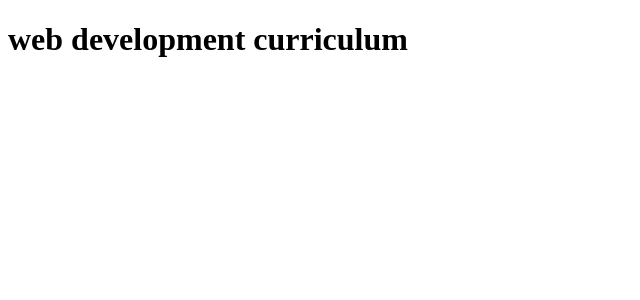
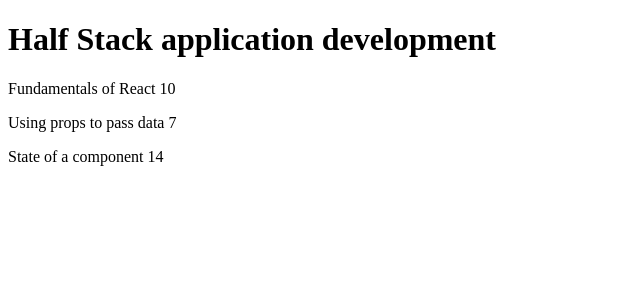
Before and after one commit to TanjaVar/full_stack_mooc_2021, a React (Create React App) app in the folder osa2/kurssitiedot/: page / in a window 1280 px wide. Shown: the top 300 px of the page, without its empty margins (0-640 px from the left). Built offline with nearby package versions, Linux system fonts and the light colour scheme.

Commit message:
Kokoelmien renderointi ja moduulit exercise 2.1

```diff
--- a/osa2/kurssitiedot/src/App.js
+++ b/osa2/kurssitiedot/src/App.js
@@ -2,9 +2,9 @@
 import Course from './components/Course';
 
 
+
 const App = () => {
-  const courses = [
-    {
+  const course = {
     name: 'Half Stack application development',
     id: 1,
     parts: [
@@ -22,36 +22,14 @@
         name: 'State of a component',
         exercises: 14,
         id: 3
-        },
-        {
-          name: 'Redux',
-          exercises: 11,
-          id: 4
-        }
-      ]
-    },
-    {
-      name: 'Node.js',
-      id: 2,
-      parts: [
-        {
-          name: 'Routing',
-          exercises: 3,
-          id: 1
-        },
-        {
-          name: 'Middlewares',
-          exercises: 7,
-          id: 2
       }
     ]
   }
-  ]
+
 
   return (
     <div>
-      <h1>web development curriculum</h1>
-      <Course allCourses={courses} />
+      <Course course={course} />
     </div>
   )
 }
--- a/osa2/kurssitiedot/src/components/Course.js
+++ b/osa2/kurssitiedot/src/components/Course.js
@@ -1,16 +1,46 @@
 import React from 'react';
-import Header from './Header.js';
-import Content from './Header.js';
 
-
-//komponentti Course sisältää edellisessä osassa määritellyt komponentit, joiden vastuulle tulee kurssin nimen ja osien renderöinti.
-const Course = (props) => {
-
+const Header = (props) => {
     return (
         <>
-
+            <h1>{props.courseHeader}</h1>
         </>
     )
 };
 
+
+const Content = (props) => {
+    console.log("Content props:",props)
+    return (
+        <>
+            {props.courseContent.map(part =>
+                <Part name={part.name} exercises={part.exercises} key={part.id}/>
+            )}
+        </>
+    )
+};
+
+const Part = ({name, exercises }) => {
+    console.log("PART:",  name)
+    console.log("EERCISES:", exercises)
+    return (
+        <>
+            <p> {name} {exercises}</p>
+        </>
+    )
+};
+
+
+//komponentti Course sisältää edellisessä osassa määritellyt komponentit, joiden vastuulle tulee kurssin nimen ja osien renderöinti.
+const Course = ({ course }) => {
+    console.log("WOLOLO", course) // undefined
+
+    return (
+        <>
+            <Header courseHeader={course.name}/>
+            <Content courseContent={course.parts}/>
+        </>
+    )
+}
+
 export default Course;
--- a/osa2/kurssitiedot/src/index.js
+++ b/osa2/kurssitiedot/src/index.js
@@ -1,5 +1,7 @@
 import ReactDOM from 'react-dom';
 import App from './App';
+
+
 
 ReactDOM.render(
   <App />,
```
Also changed, not shown: osa2/kurssitiedot/src/components/Content.js (deleted), osa2/kurssitiedot/src/components/Header.js (deleted), osa2/kurssitiedot/src/components/Part.js (deleted). Lines whose indentation alone changed are shown as unchanged.
